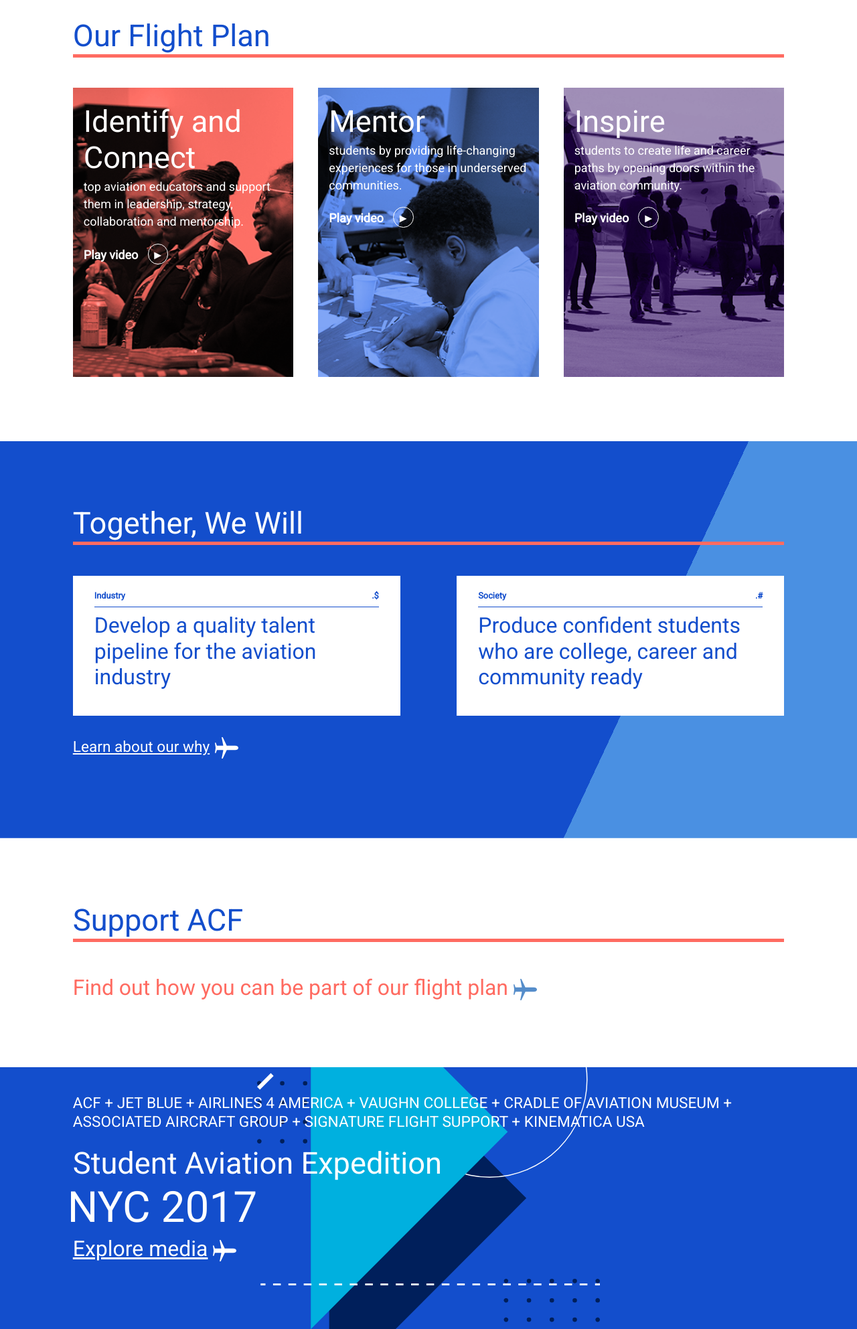
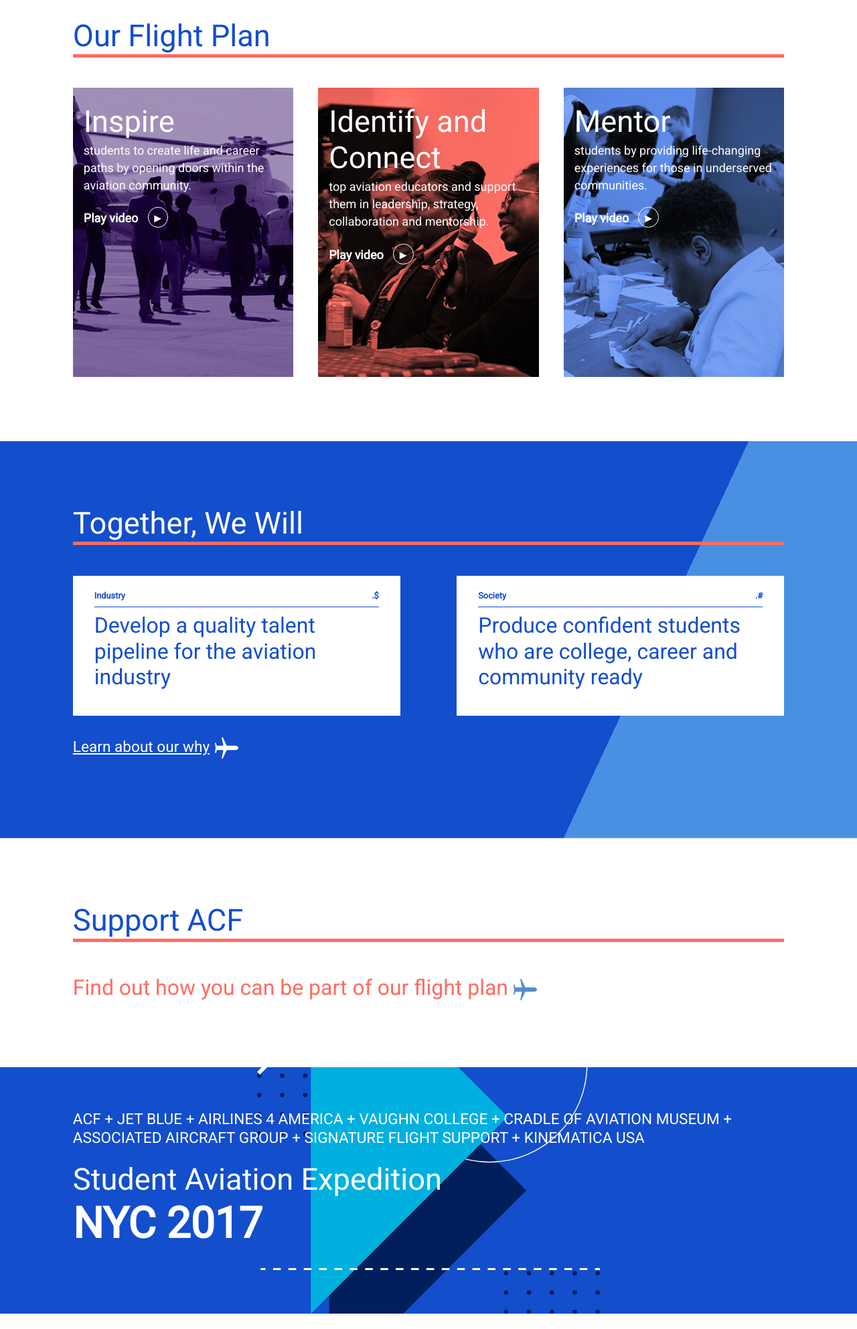
Before and after one commit to twaldorf/acf2017, a website: page index.html in a window 1280 px wide. Shown: the part 540-2525 px from the top of the page at 67% size. Drawn offline with Linux system fonts and the light colour scheme.

Commit message:
Fonts integration

```diff
--- a/css/less/styles.less
+++ b/css/less/styles.less
@@ -33,7 +33,7 @@
     background-position: center 50px, center 5px;
     background-size: 50%;
   }
-  h3 {transform: translateX(-.5rem)}
+  h3  {font-weight: 900;}
   h2 {border-bottom: none;}
 }
 
@@ -123,8 +123,8 @@ main {
 @import "_nav.less";
 
 //media{
-@mobile: ~"screen and (min-width: 100px) and (max-width: 800px)";
-@tablet: ~"screen and (min-width: 801px) and (max-width: 1200px)";
+@mobile: ~"screen and (max-width: 800px)";
+@tablet: ~"screen and (max-width: 1200px)";
 
 // Utilities doc
 .di {display: inline;}
--- a/index.html
+++ b/index.html
@@ -44,6 +44,11 @@
       <section id="what" class="full fold z2 bg-white">
         <h2 class="blue" >Our Flight Plan</h2>
         <div class="row white">
+          <div class="col-3 bg-img img-purple media">
+            <h3>Inspire</h3>
+            <p>students to create life and career paths by opening doors within the aviation community.</p>
+            <a href="https://www.youtube.com/watch?v=yt0lQUK5ZBI" class="play-button" target="new">Play video <span>►</span></a>
+          </div>
           <div class="col-3 bg-img img-red media">
             <h3>Identify and Connect</h3>
             <p>top aviation educators and support them in leadership, strategy, collaboration and mentorship.</p>
@@ -53,11 +58,6 @@
             <h3>Mentor</h3>
             <p>students by providing life-changing experiences for those in underserved communities.</p>
             <a href="https://www.youtube.com/watch?v=0QfdBczaPOs" class="play-button" target="new">Play video <span>►</span></a>
-          </div>
-          <div class="col-3 bg-img img-purple media">
-            <h3>Inspire</h3>
-            <p>students to create life and career paths by opening doors within the aviation community.</p>
-            <a href="https://www.youtube.com/watch?v=yt0lQUK5ZBI" class="play-button" target="new">Play video <span>►</span></a>
           </div>
         </div>
       </section>
@@ -94,10 +94,10 @@ community ready</h3>
         </section>
       </div>
       <section id="nyc-summary" class="full white bg-blue margin-0-recursive bg-nyc-1">
-        <h2 class="caps h4 clean">ACF + Jet Blue + Airlines 4 America + Vaughn College + Cradle of Aviation Museum + Associated Aircraft Group + Signature Flight Support + Kinematica USA </h2>
+        <h2 class="caps h4 clean mt">ACF + Jet Blue + Airlines 4 America + Vaughn College + Cradle of Aviation Museum + Associated Aircraft Group + Signature Flight Support + Kinematica USA </h2>
         <h2 class="white bold clean"><span>Student Aviation Expedition</h2></span>
         <h3><span class="h1 ">NYC 2017</span></h3>
-        <a href="#" class="h3 arrow ts">Explore media<img src="./img/icon/airplane-white.svg" alt="" class="white icon ts"></a>
+        <!-- <a href="#" class="h3 arrow ts">Explore media<img src="./img/icon/airplane-white.svg" alt="" class="white icon ts"></a> -->
       </section>
       <section id="testimonials" class="full">
         <h2>Students</h2>
```
Also changed, not shown: css/styles.css.
